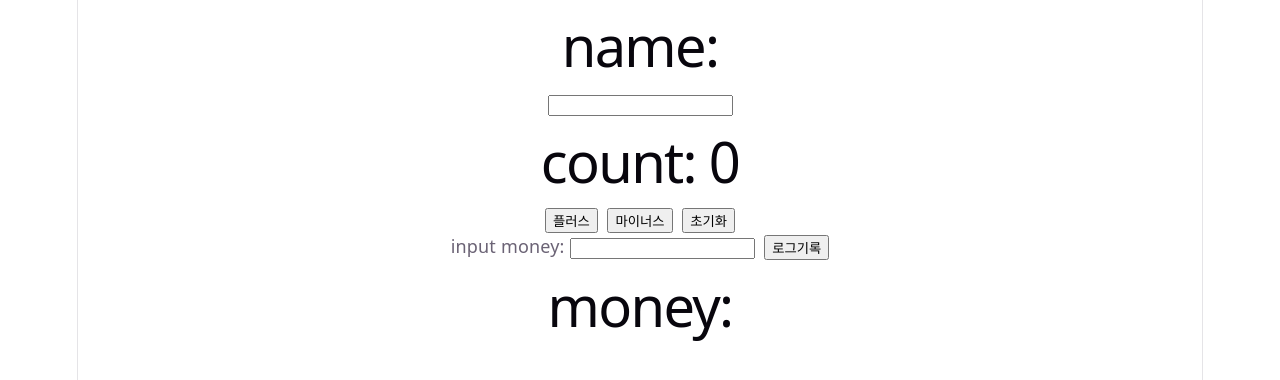
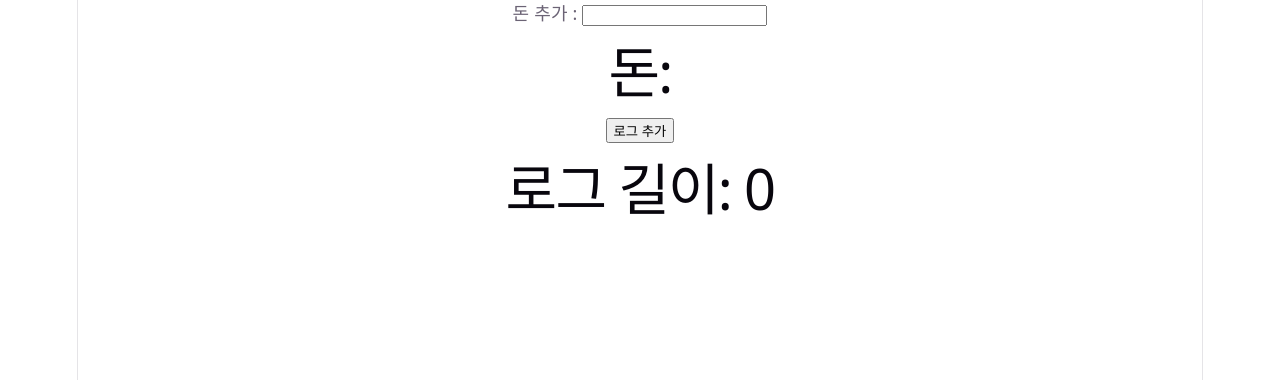
Before and after one commit to devLsy/react-study, a React (Vite) app: page / in a window 1280 px wide. Shown: the top 380 px of the page. Built offline with nearby package versions, Linux system fonts and the light colour scheme.

Commit message:
싹 지우고 복기차원에서 다시 작성

```diff
--- a/src/App.jsx
+++ b/src/App.jsx
@@ -3,82 +3,47 @@ import './App.css'
 
 function App() {
 
-  const [count, setCount] = useState(0);
-  const [name, setName] = useState('');
   const [money, setMoney] = useState('');
   const [logs, setLogs] = useState([]);
 
-  const plus = () => {
-    setCount(count+1)
-  }
-
-  const miuus = () => {
-    if(count < 1) {
-      alert('1미만까지는 마이너스 못한다.');
-      return;
-    }
-    setCount(count-1)
-  }
-
-  const reset = () => {
-    if(count < 1) {
-      alert('카운트가 0이므로 초기화 할 필요가 없어.');
-      return;
-    }
-    setCount(0)
-  }
-
-  const changeMoney = (e) => {
+  // 머니 체인지
+  const moneyChange = (e) => {
     setMoney(e.target.value);
   }
-
-  const changeName = (e) => {
-    setName(e.target.value);
-  }
-
-  const changeLog = () => {
-    if(!money) return;
-    setLogs([...logs, money]);
+  // 로그 추가
+  const addLog = () => {
+    if(money < 1 || money === '') return;
+    setLogs([money, ...logs]);
     setMoney('');
   }
-
-  const deleteLog = (index) => {
+  // 로그 삭제
+  const delLog = (index) => {
     setLogs(logs.filter((_, i) => i !== index));
   }
-
+  // 로그 수정
     const updateLog = (index) => {
-    const newLogs = logs.map((item, i) => {
-      if(i === index) {
-        return money;
-      } else {
-        return item;
-      }
-    });
-
+      const newLogs = logs.map((item, i) => i === index ? money : item);
       setLogs(newLogs);
-    setMoney('');
   }
 
   return (
     <div className='card'>
-      <h1>name: {name}</h1>
-      <input type="text" value={name} onChange={changeName}/>
-      <h1>count: {count}</h1>
-      <button onClick={plus}>플러스</button> &nbsp;
-      <button onClick={miuus}>마이너스</button> &nbsp;
-      <button onClick={reset}>초기화</button><br/>
-      input money: <input type="number" value={money} onChange={changeMoney}/> &nbsp;
-      <button onClick={changeLog}>로그기록</button>
-      <h1>money: {money}</h1>
+        돈 추가 : <input type="number" onChange={moneyChange} value={money}/>
+        <h1>돈: {money}</h1>
+        <button onClick={addLog}>로그 추가</button>
+        <h1>로그 길이: {logs.length}</h1>
+
         <ul>
           {logs.map((item, index) => (
-          <li key={index}>{item}원 기록되었다.
-            <button onClick={() => deleteLog(index)}>로그삭제</button>
-            <button onClick={() => updateLog(index)}>로그수정</button>
+              <li key={index}>
+                  {index}번 째 로그: {item} &nbsp;
+                  <button onClick={() => delLog(index)}>로그 삭제</button> &nbsp;
+                  <button onClick={() => updateLog(index)}>로그 수정</button> &nbsp;
               </li>
           ))}
         </ul>
+
     </div>
   )
 }
-export default App
+export default App;
```
Lines whose indentation alone changed are shown as unchanged.
